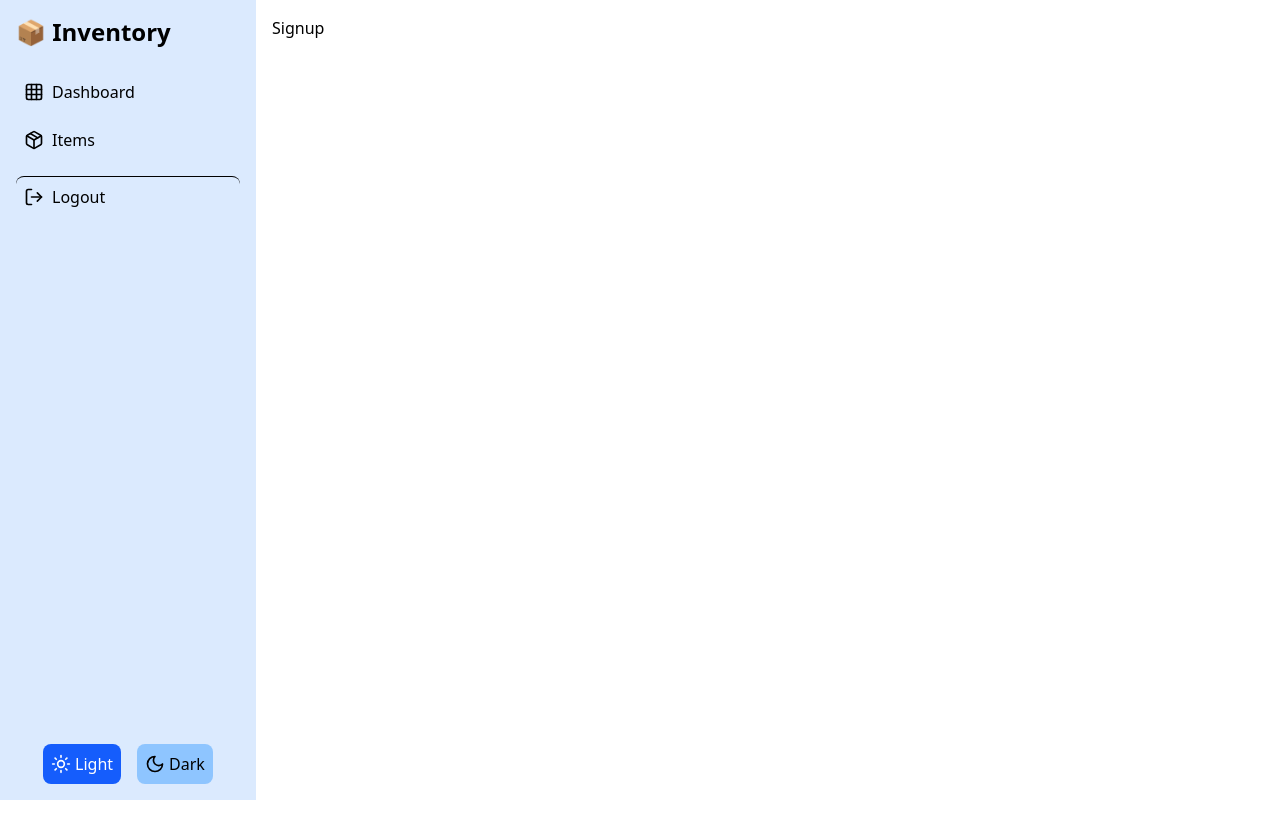
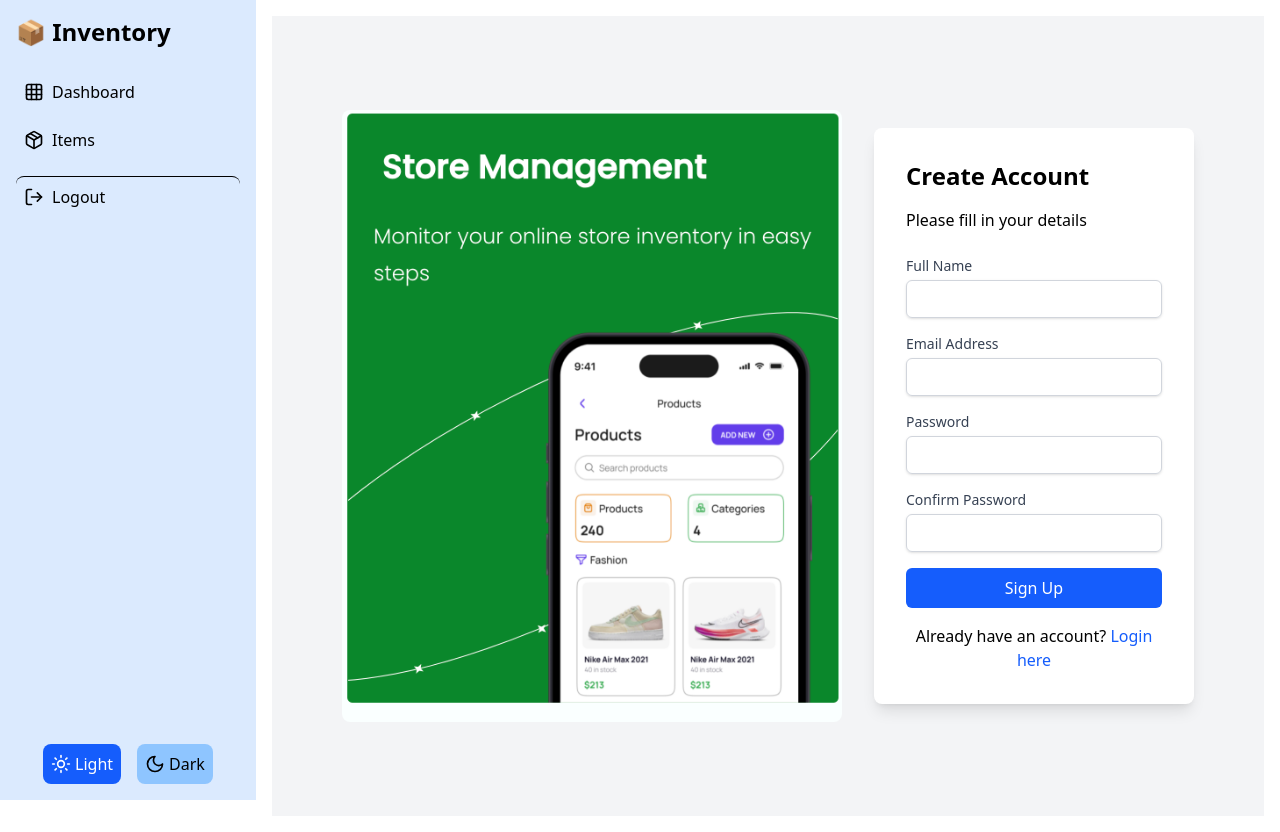
Before and after one commit to Oluwademiladeogo/PearStock, a React (Vite) app: page /signup in a window 1280 px wide. Before the commit the page ends 800 px from the top, so only its background shows below. Built offline with nearby package versions, Linux system fonts and the light colour scheme.

Commit message:
Feat: add signup page

```diff
--- a/src/components/pages/Signup.tsx
+++ b/src/components/pages/Signup.tsx
@@ -1,7 +1,107 @@
-const Signup = () => {
+import React, { useState } from "react";
+import axios from "axios";
+import loginpic from "../../assets/loginpic.png";
+
+const Signup: React.FC = () => {
+  const [email, setEmail] = useState("");
+  const [password, setPassword] = useState("");
+  const [confirmPassword, setConfirmPassword] = useState("");
+  const [name, setName] = useState("");
+
+  const handleSignup = async (e: React.FormEvent) => {
+    e.preventDefault();
+    try {
+      const response = await axios.post("/api/signup", {
+        name,
+        email,
+        password,
+        confirmPassword,
+      });
+      console.log(response.data);
+      // Handle successful signup
+    } catch (error) {
+      console.error(error);
+      // Handle error
+    }
+  };
+
   return (
-    <div>Signup</div>
-  )
-}
+    <div className="flex flex-col md:flex-row h-screen items-center justify-center bg-gray-100 p-4">
+      <div className="hidden md:flex md:justify-center md:items-center md:w-auto lg:w-auto md:mr-8">
+        <img src={loginpic} alt="Signup" className="rounded-lg" style={{ maxWidth: '500px' }} />
+      </div>
+      <div className="w-full md:w-2/3 lg:w-1/3 bg-white p-8 rounded-lg shadow-lg">
+        <h1 className="text-2xl font-bold mb-4">Create Account</h1>
+        <p className="mb-6">Please fill in your details</p>
+        <form onSubmit={handleSignup}>
+          <div className="mb-4">
+            <label htmlFor="name" className="block text-sm font-medium text-gray-700">
+              Full Name
+            </label>
+            <input
+              type="text"
+              id="name"
+              value={name}
+              onChange={(e) => setName(e.target.value)}
+              required
+              className="mt-1 block w-full px-3 py-2 border border-gray-300 rounded-md shadow-sm focus:outline-none focus:ring-indigo-500 focus:border-indigo-500 sm:text-sm"
+            />
+          </div>
+          <div className="mb-4">
+            <label htmlFor="email" className="block text-sm font-medium text-gray-700">
+              Email Address
+            </label>
+            <input
+              type="email"
+              id="email"
+              value={email}
+              onChange={(e) => setEmail(e.target.value)}
+              required
+              className="mt-1 block w-full px-3 py-2 border border-gray-300 rounded-md shadow-sm focus:outline-none focus:ring-indigo-500 focus:border-indigo-500 sm:text-sm"
+            />
+          </div>
+          <div className="mb-4">
+            <label htmlFor="password" className="block text-sm font-medium text-gray-700">
+              Password
+            </label>
+            <input
+              type="password"
+              id="password"
+              value={password}
+              onChange={(e) => setPassword(e.target.value)}
+              required
+              className="mt-1 block w-full px-3 py-2 border border-gray-300 rounded-md shadow-sm focus:outline-none focus:ring-indigo-500 focus:border-indigo-500 sm:text-sm"
+            />
+          </div>
+          <div className="mb-4">
+            <label htmlFor="confirmPassword" className="block text-sm font-medium text-gray-700">
+              Confirm Password
+            </label>
+            <input
+              type="password"
+              id="confirmPassword"
+              value={confirmPassword}
+              onChange={(e) => setConfirmPassword(e.target.value)}
+              required
+              className="mt-1 block w-full px-3 py-2 border border-gray-300 rounded-md shadow-sm focus:outline-none focus:ring-indigo-500 focus:border-indigo-500 sm:text-sm"
+            />
+          </div>
+          <button
+            type="submit"
+            className="w-full bg-blue-600 text-white py-2 px-4 rounded-md hover:bg-blue-700 focus:outline-none focus:ring-2 focus:ring-offset-2 focus:ring-indigo-500"
+          >
+            Sign Up
+          </button>
+        </form>
+        <p className="text-center mt-4">
+          Already have an account?{" "}
+          <a href="/login" className="text-blue-600 hover:underline">
+            Login here
+          </a>
+        </p>
+      </div>
+    </div>
+  );
+};
 
-export default Signup
+export default Signup;
```
